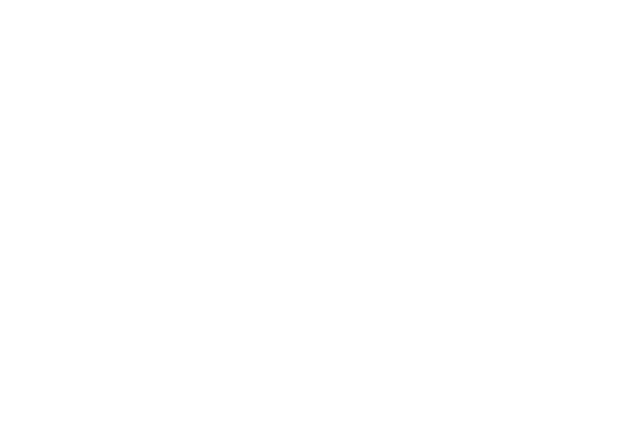
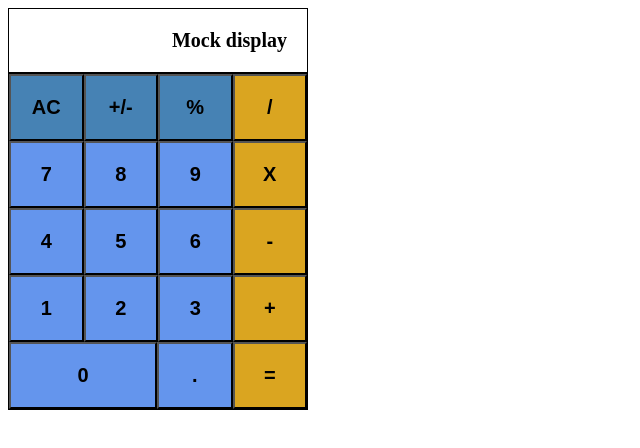
Before and after one commit to jraduege/odin-calculator, a plain HTML site: page index.html in a window 1280 px wide. Shown: the whole page, without its empty margins (0-640 px from the left). Drawn offline with Linux system fonts and the light colour scheme.

Commit message:
Add layout and styling

```diff
--- a/index.html
+++ b/index.html
@@ -10,10 +10,46 @@
 </head>
 <body>
     <div id="outline">
-        <div id="display"></div>
+        <div id="display">
+            Mock display
+        </div>
         <div class="buts">
-            <div class="nums"></div>
-            <div class="ops"></div>
+            <div class="nonops">
+                <div class="special">
+                    <button class="clear">AC</button>
+                    <button class="reverse">+/-</button>
+                    <button class="percent">%</button>
+                </div>
+                <div class="nums"></div>
+                    <div class="row">
+                        <button class="seven">7</button>
+                        <button class="eight">8</button>
+                        <button class="nine">9</button>
+                    </div>
+                    <div class="row">
+                        <button class="four">4</button>
+                        <button class="five">5</button>
+                        <button class="six">6</button>
+                    </div>
+                    <div class="row">
+                        <button class="one">1</button>
+                        <button class="two">2</button>
+                        <button class="three">3</button>
+                    </div>
+                    <div class="row">
+                        <span class="nada">
+                            <button class="zero">0</button>
+                        </span>
+                        <button class="point">.</button>
+                    </div>
+                </div>
+            <div class="ops">
+                <button class="divide">/</button>
+                <button class="multiply">X</button>
+                <button class="subtract">-</button>
+                <button class="add">+</button>
+                <button class="equals">=</button>
+            </div>
         </div>
     </div>
 
--- a/styles.css
+++ b/styles.css
@@ -0,0 +1,63 @@
+#outline {
+    display: flex;
+    flex-direction:column;
+    width: 300px;
+    height:auto;
+}
+
+#display {
+    flex:2;
+    border: solid black 1px;
+    padding: 20px;
+    font-size: 20px;
+    font-weight: bold;
+    text-align: right;
+}
+
+.buts {
+    flex:5;
+    display: flex;
+    border: solid black 1px;
+}
+
+.nonops {
+    flex: 3;
+    display: flex;
+    flex-direction: column;
+}
+
+.ops {
+    flex: 1;
+    display: flex;
+    flex-direction: column;
+}
+
+.ops button {
+    background: goldenrod;
+}
+
+.row button {
+    background: cornflowerblue;
+}
+
+.special button {
+    background: steelblue;
+}
+
+.special, .row {
+    flex: 1;
+    display: flex;
+}
+
+.nada {
+    display: flex;
+    flex: 2.5;
+}
+
+button {
+    font-weight: bolder;
+    font-size: 20px;
+    padding-top: 20px;
+    padding-bottom: 20px;
+    flex: 1;
+}
```
